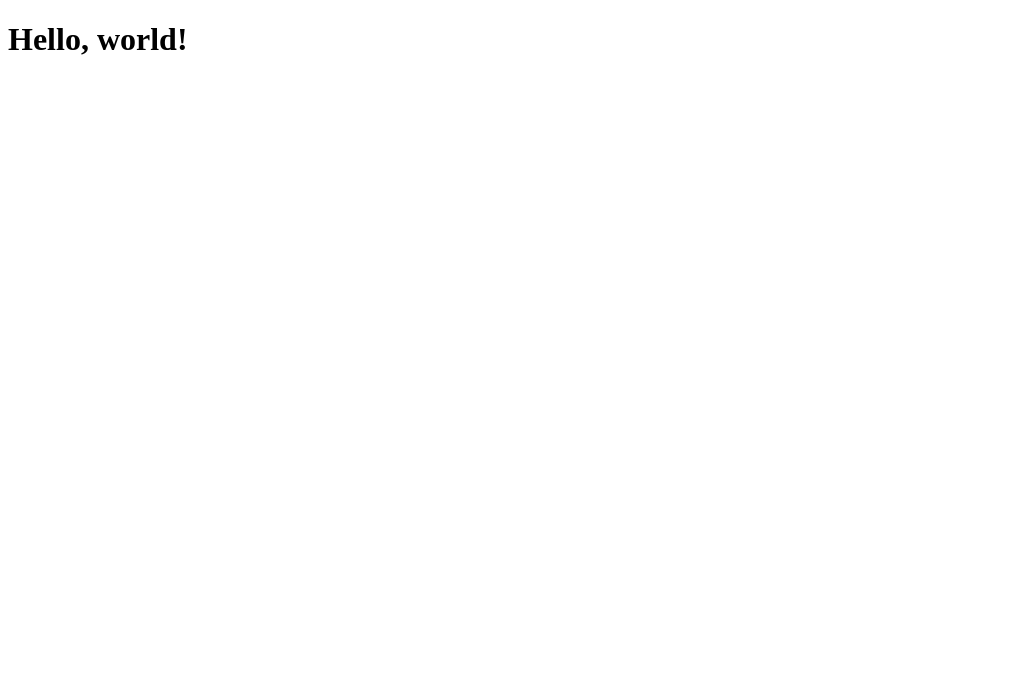
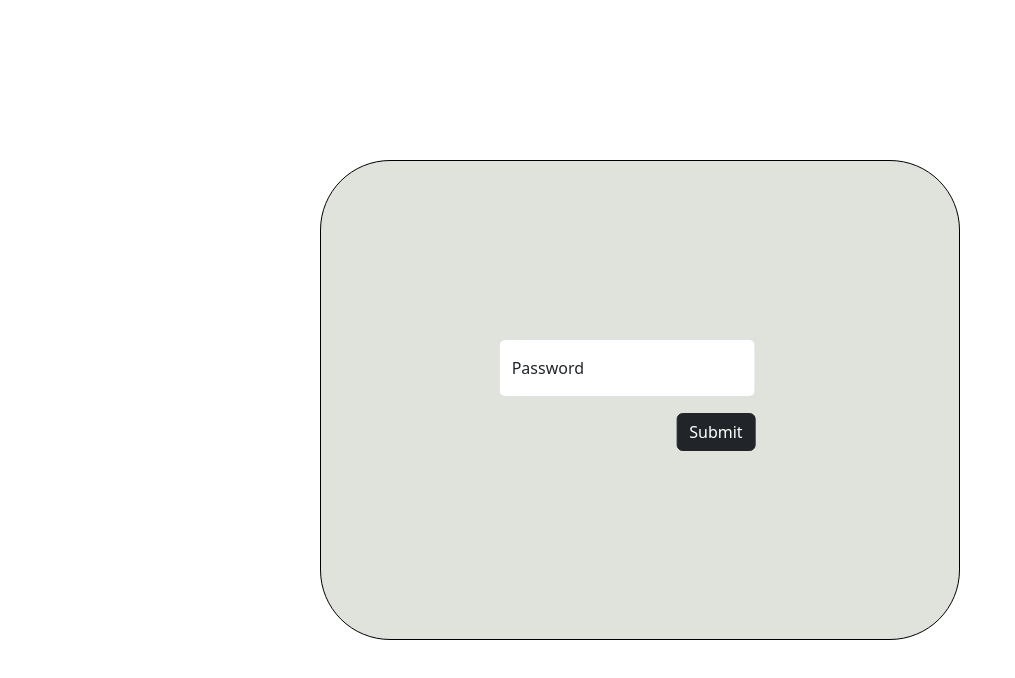
Before and after one commit to Oodysseass/front-end-games, a Next.js app: page / in a window 1280 px wide. Shown: the top 678 px of the page, without its empty margins (0-1015 px from the left). Built offline with nearby package versions, Linux system fonts and the light colour scheme.

Commit message:
Adds authentication for admin homepage

```diff
--- a/next.config.js
+++ b/next.config.js
@@ -1,4 +1,3 @@
-/** @type {import('next').NextConfig} */
-const nextConfig = {}
-
-module.exports = nextConfig
+module.exports = {
+  output: 'standalone'
+};
--- a/pages/index.js
+++ b/pages/index.js
@@ -1,7 +1,65 @@
+import { useState } from 'react'
+import Button from 'react-bootstrap/Button'
+import Form from 'react-bootstrap/Form'
+import FloatingLabel from 'react-bootstrap/FloatingLabel'
+import { useRouter } from 'next/router'
 import Head from 'next/head'
+import axios from 'axios'
 
-export default function HomePage() {
-    return (
-        <div><h1>Hello, world!</h1></div>
-    )
+
+export default function Authentication() {
+  const router = useRouter()
+  const [password, setPassword] = useState('')
+
+  const handleSubmit = async () => {
+    try {
+      const response = await axios.post('./api/authentication', {
+        password
+      })
+
+      router.push(`./home/${response.data.secret}`)
+    } catch (error) {
+      console.log(error)
+    }
+  }
+
+  const handleKeyPress = (e) => {
+    if (e.key === 'Enter')
+      handleSubmit()
+  }
+
+  return (
+    <div className='containerNotB'>
+      <Head>
+        <title>Login</title>
+      </Head>
+
+      <main className='authMain'>
+        <div className='authContainer'>
+          <div className='authInput'>
+            <FloatingLabel
+              controlId='floatingInput'
+              label='Password'
+              className='mb-3'
+            >
+              <Form.Control value={password}
+                onChange={e => setPassword(e.target.value)}
+                type="password"
+                id="pass"
+                name="pass"
+                onKeyPress={handleKeyPress}
+                placeholder='Password'
+              />
+            </FloatingLabel>
+
+            <Button variant='dark'
+              onClick={handleSubmit}
+              className='authSubmit'>
+              Submit
+            </Button>
+            </div>
+          </div>
+      </main>
+    </div>
+  )
 }
--- a/styles.scss
+++ b/styles.scss
@@ -0,0 +1,37 @@
+@import "~bootstrap/scss/bootstrap";
+
+html, body, #__next, .container-mine {
+  height: 100%;
+  width: 100%;
+  background-color: rgb(255, 255, 255);
+  margin: 0;
+  padding: 0;
+}
+
+.authMain {
+  background-color: white;
+}
+
+.authContainer {
+  position: absolute;
+  top: 50%;
+  left: 50%;
+  transform: translate(-50%, -50%);
+  width: 50%;
+  height: 60%;
+  border: 1px solid black;
+  border-radius: 70px;
+  background-color: #E0E2DC;
+}
+
+.authInput {
+  position: absolute;
+  top: 45%;
+  left: 50%;
+  transform: translate(-55%, -50%);
+}
+
+.authSubmit {
+  position: absolute;
+  right: 0px;
+}
```
Also changed, not shown: lib/logger.js (added, +32 -0 lines), package.json (+7 -1 lines), pages/api/authentication.js (added, +43 -0 lines), 1 other file (tests, documents, lock files or other folders).
